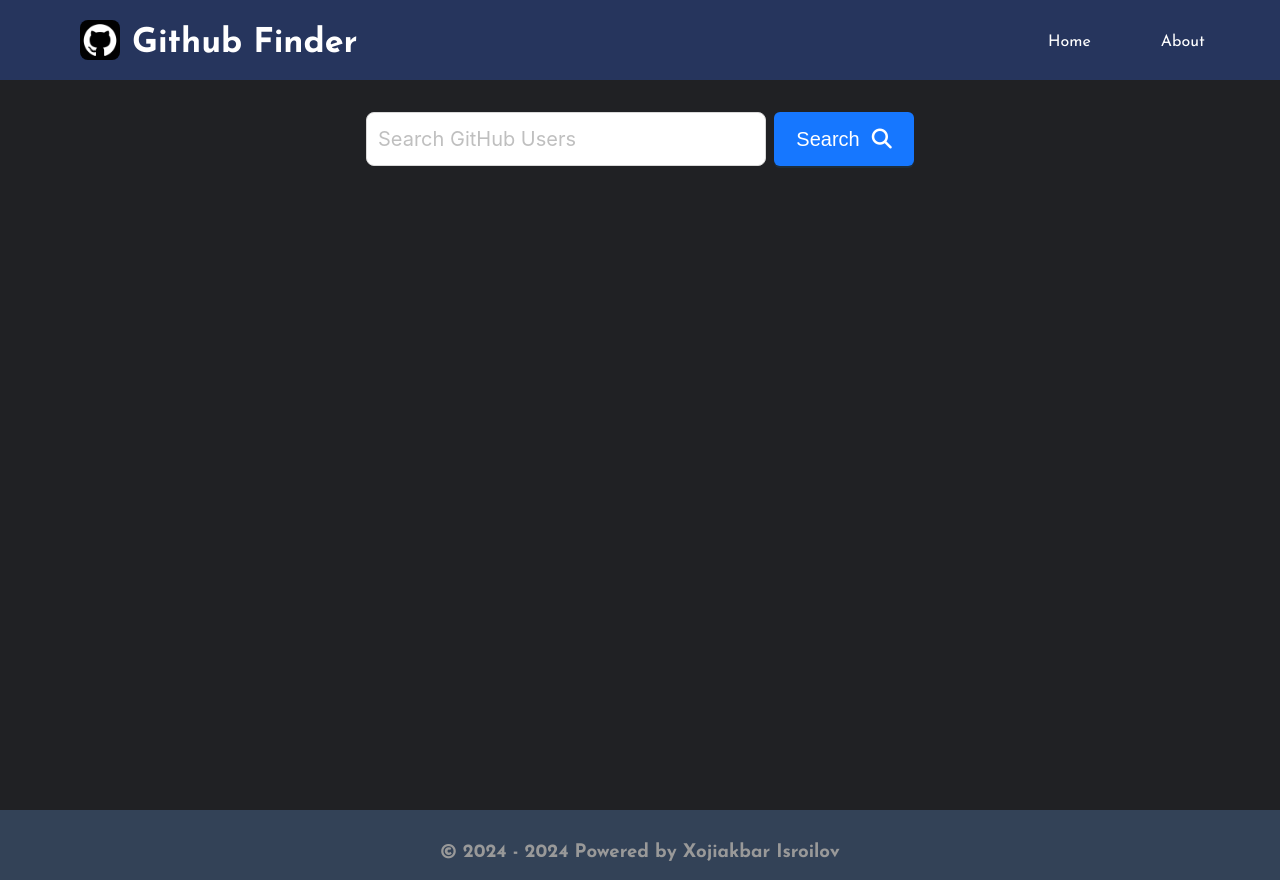
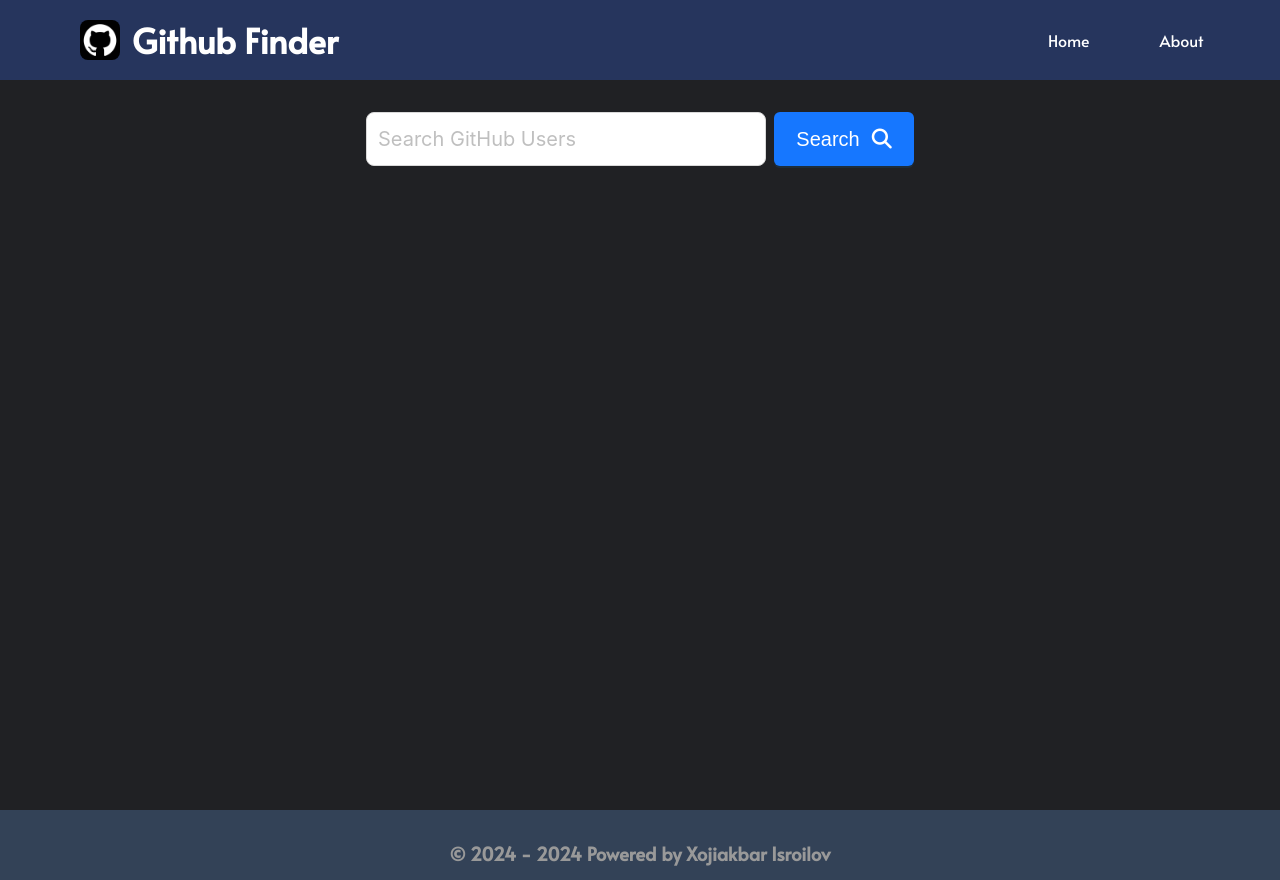
Before and after one commit to 1hojiakbar/github_finder, a React (Vite) app: page / in a window 1280 px wide. Before the commit this address led to /home. Built offline with nearby package versions, Linux system fonts and the light colour scheme.

Commit message:
font changed

```diff
--- a/src/components/Navbar/style.js
+++ b/src/components/Navbar/style.js
@@ -50,7 +50,6 @@ HomeLogo.Title = styled.h2`
   color: #fff;
   font-size: 34px;
   cursor: pointer;
-  margin-top: 6.3px;
   font-family: var(--font);
   @media (max-width: 992px) {
     font-size: 20px;
@@ -90,7 +89,7 @@ const Items = styled(NavLink)`
   text-decoration: none;
   user-select: none;
   cursor: pointer;
-  padding: 14px 20px 10px 20px;
+  padding: 12px 20px 12px 20px;
   border-radius: 0.8em;
   transition: all 300ms;
   font-family: var(--font);
--- a/src/index.css
+++ b/src/index.css
@@ -1,4 +1,5 @@
-@import url("https://fonts.googleapis.com/css2?family=Josefin+Sans:ital,wght@0,100..700;1,100..700&display=swap");
+/* @import url("https://fonts.googleapis.com/css2?family=Josefin+Sans:ital,wght@0,100..700;1,100..700&display=swap"); */
+@import url("https://fonts.googleapis.com/css2?family=Alata&display=swap");
 
 * {
   margin: 0;
@@ -10,7 +11,8 @@
 :root {
   --primaryColor: #26355d;
   --bodyBackgroundColor: #202124;
-  --font: "Josefin Sans", sans-serif;
+  /* --font: "Josefin Sans", sans-serif; */
+  --font: "Alata", sans-serif;
 }
 
 body {
--- a/src/root/index.jsx
+++ b/src/root/index.jsx
@@ -10,12 +10,11 @@ const Root = () => {
     <Container>
       <Routes>
         <Route element={<Navbar />}>
-          <Route path="/home" element={<Home />} />
+          <Route path="/" element={<Home />} />
           <Route path="/about" element={<About />} />
           <Route path="/user" element={<User />} />
         </Route>
         <Route path="*" element={<h1>404</h1>} />
-        <Route path="/" element={<Navigate to={"/home"} />} />
       </Routes>
     </Container>
   );
--- a/src/utils/navbar.js
+++ b/src/utils/navbar.js
@@ -2,7 +2,7 @@ const navbar = [
   {
     id: 1,
     title: "Home",
-    path: "/home",
+    path: "/",
   },
   {
     id: 1,
```
